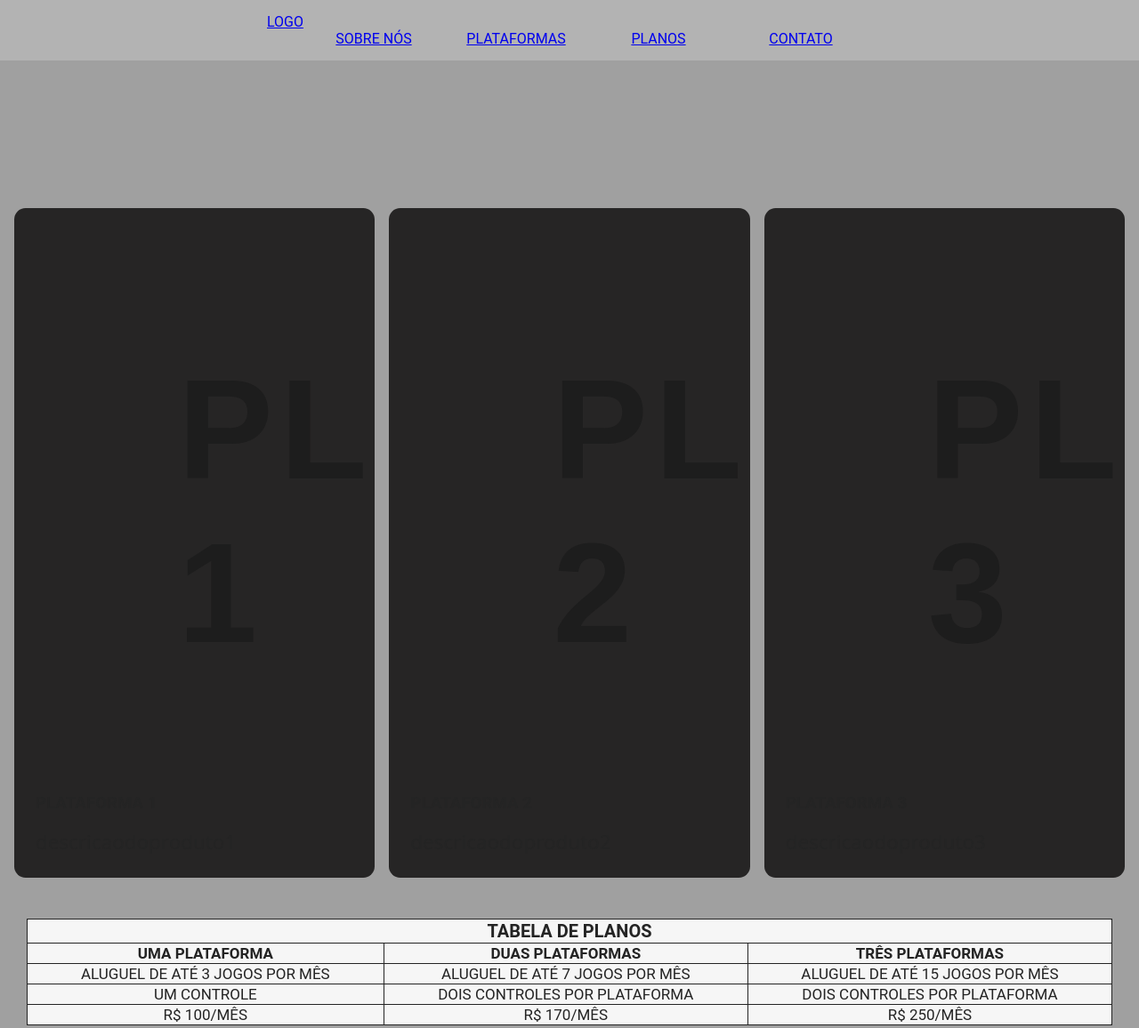
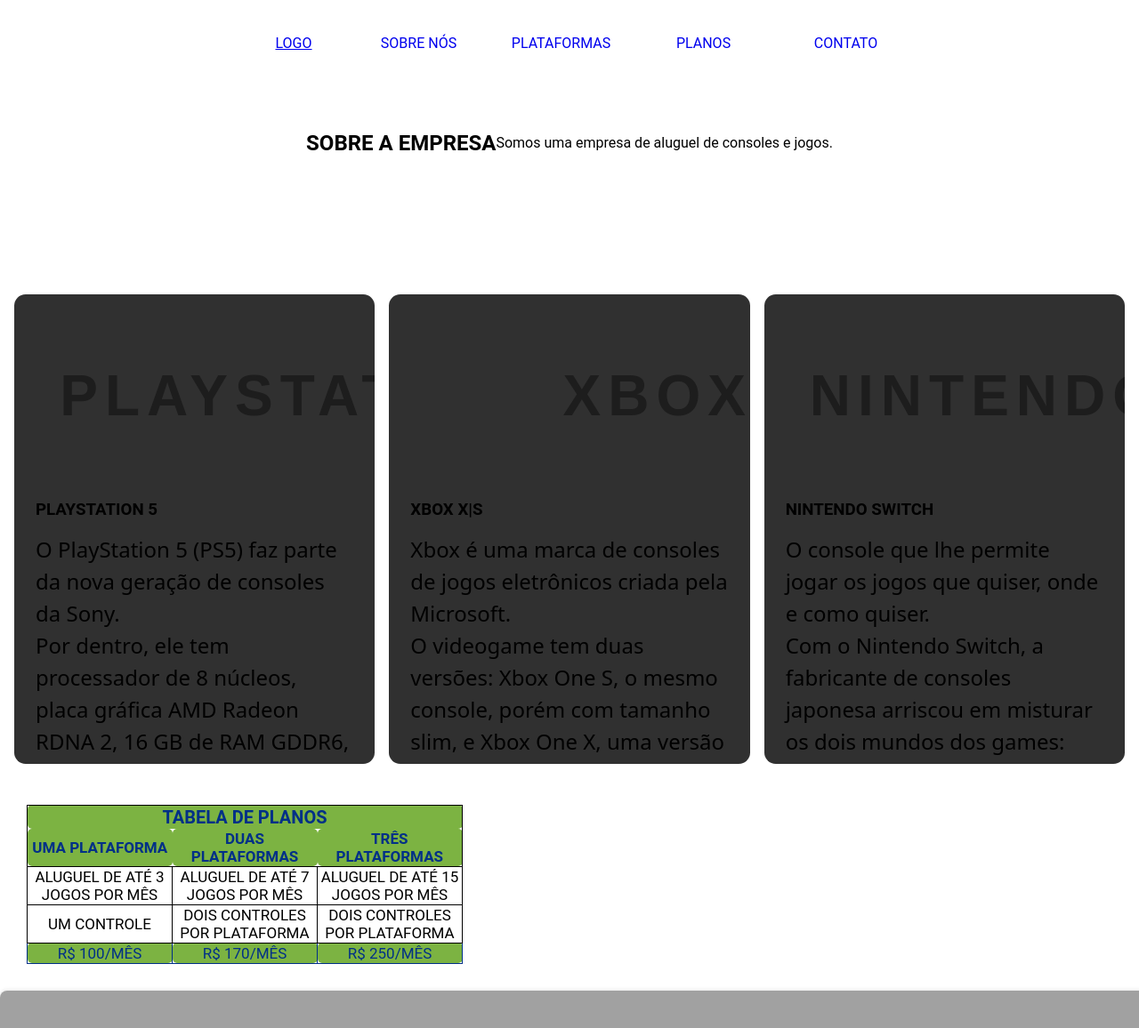
Before and after one commit to isabelasnts/siteFrontEstatico, a plain HTML site: page index.html in a window 1280 px wide. Shown: the top 1156 px of the page at 89% size. Drawn offline with Linux system fonts and the light colour scheme.

Commit message:
css changes

```diff
--- a/index.html
+++ b/index.html
@@ -10,7 +10,6 @@
 
 <body>
     <header class="navigation">
-
         <nav class="nav-bar">
             <a href="#"> LOGO </a>
             <ul class="nav-lista">
@@ -32,6 +31,9 @@
 
     <main class="body">
         <div class="sobre" id="section-sobre">
+            <h2>SOBRE A EMPRESA</h2>
+            <p>Somos uma empresa de aluguel de consoles e jogos. <br>
+            </p>
 
 
         </div>
@@ -39,24 +41,30 @@
         <div class="produto container-prod" id="section-prod">
             <div class="cards">
                 <div class="card produto1">
-                    <h2 class="titulo-produto-gde">PLATAFORMA 1</h2>
-                    <h3 class="titulo-produto-peq">PLATAFORMA 1</h3>
-                    <p class="descricao">descricaodoproduto1</p>
+                    <h2 class="titulo-produto-gde">PLAYSTATION </h2>
+                    <h3 class="titulo-produto-peq">PLAYSTATION 5</h3>
+                    <p class="descricao">O PlayStation 5 (PS5) faz parte da nova geração de consoles da Sony.<br>
+                        Por dentro, ele tem processador de 8 núcleos, placa gráfica AMD Radeon RDNA 2, 16 GB de RAM
+                        GDDR6, 825 GB de memória SSD e suporte a jogos em até 8K, com 4K a 120 Hz.</p>
                 </div>
                 <div class="card produto2">
-                    <h2 class="titulo-produto-gde">PLATAFORMA 2</h2>
-                    <h3 class="titulo-produto-peq">PLATAFORMA 2</h3>
-                    <p class="descricao">descricaodoproduto2</p>
+                    <h2 class="titulo-produto-gde">XBOX </h2>
+                    <h3 class="titulo-produto-peq">XBOX X|S</h3>
+                    <p class="descricao">Xbox é uma marca de consoles de jogos eletrônicos criada pela Microsoft.<br>
+                        O videogame tem duas versões: Xbox One S, o mesmo console, porém com tamanho slim, e Xbox One X,
+                        uma versão mais poderosa capaz de rodar jogos em resolução 4K.</p>
                 </div>
                 <div class="card produto3">
-                    <h2 class="titulo-produto-gde">PLATAFORMA 3</h2>
-                    <h3 class="titulo-produto-peq">PLATAFORMA 3</h3>
-                    <p class="descricao">descricaodoproduto3</p>
+                    <h2 class="titulo-produto-gde">NINTENDO </h2>
+                    <h3 class="titulo-produto-peq">NINTENDO SWITCH</h3>
+                    <p class="descricao">O console que lhe permite jogar os jogos que quiser, onde e como quiser.<br>
+                        Com o Nintendo Switch, a fabricante de consoles japonesa arriscou em misturar os dois mundos dos
+                        games: portáteis e consoles de mesa. </p>
                 </div>
             </div>
         </div>
 
-        <div class="planos container-planos" id="section-planos">
+        <div class="container-planos" id="section-planos">
             <div>
                 <table class="tabela">
                     <thead>
@@ -110,7 +118,6 @@
         </div>
         </form>
         </div>
-
     </main>
 
     <div>
@@ -121,7 +128,4 @@
     </div>
 
 </body>
-
-
-
 </html>
--- a/styles.css
+++ b/styles.css
@@ -1,27 +1,44 @@
 * {
     margin: 0;
-}
-
-header {
-    padding: 20px;
-    display: block;
-    background-color: #000000;
-    font-family: 'Roboto', sans-serif;
+    scroll-behavior: smooth;
 }
 
 body {
     margin: 0px;
-    background-color: #a0a0a0;
-    color: #242424;
     font-family: 'Roboto', sans-serif;
     background-image: url(./imagens/1231556.png);
     backdrop-filter: blur(3px);
     background-repeat: no-repeat;
     background-attachment: fixed;
-    background-position:-9px ;
+    background-position: -9px;
+    scroll-behavior: smooth;
 }
 
-.navbar {
+header {
+    position: fixed;
+    padding: 20px;
+    display: block;
+    background-color: rgba(255, 255, 255, 0.9);
+    font-family: 'Roboto', sans-serif;
+}
+
+.navigation {
+    position: sticky;
+    width: 100%;
+    right: 0;
+    top: 0;
+    bottom: auto;
+    /* z-index: 1; */
+    display: flex;
+    padding-right: 30px;
+    padding-left: 30px;
+    justify-content: center;
+    align-items: center;
+    padding-top: 15px;
+    padding-bottom: 15px;
+}
+
+.nav-bar {
     display: flex;
     align-items: center;
     justify-content: space-between;
@@ -40,6 +57,19 @@
     padding-block: none;
 }
 
+.botao {
+    text-decoration: none;
+    text-align: center;
+    justify-content: space-evenly;
+}
+
+.sobre {
+    display: flex;
+    padding: 30px 30px 120px;
+    justify-content: center;
+    align-items: center;
+}
+
 .container-prod {
     padding: 1rem;
 }
@@ -51,38 +81,37 @@
 }
 
 .card {
-    background: #262525;
+    background: #303030;
     padding: 1.5rem;
     overflow: hidden;
     border-radius: 0.8rem;
+    height: 30rem;
 }
 
 .titulo-produto-gde {
     font-family: fantasy, sans-serif;
-    font-size: 10rem;
+    font-size: 4rem;
     letter-spacing: 0.5rem;
     color: #1d1d1d;
-    transform: translatex(10rem);
+    transform: translatex(1.7rem);
     transition: transform 2.5s;
+    text-align: end;
 }
 
 .titulo-produto-peq {
+    margin-top: 5rem;
     margin-bottom: 1rem;
 }
 
 .descricao {
-    font-size: 1.4rem;
+    font-size: 1.5rem;
     font-family: system-ui, -apple-system, BlinkMacSystemFont, 'Segoe UI', Roboto, Oxygen, Ubuntu, Cantarell, 'Open Sans', 'Helvetica Neue', sans-serif;
     line-height: 1.5;
 }
 
-.card:hover .card1 {
-    background-color: #262525;
-}
-
 .card:hover .titulo-produto-gde {
-    transform: translateX(-115%);
-    color: fff;
+    transform: translateX(-170%);
+    color: #000000;
 }
 
 .card.produto1:hover {
@@ -95,17 +124,19 @@
 
 .card.produto2:hover {
     background-color: #7CB342;
-    background-image: url("./imagens/xboxlogo.png");
-    background-position: center;
+    background-image: url("./imagens/xbox.png");
+    background-position:center;
     background-repeat: no-repeat;
+    background-size: 65%;
 }
 
 .card.produto3:hover {
     background-color: #FF3D00;
-    background-image: url("./imagens/Nintendo-Switch-Logo.png");
-    background-size: 47rem;
+    /* background: linear-gradient(to left, #5c90f1 , #ff3d00 ); */
+    background-image: url("./imagens/nitendo.png");
     background-position: center;
     background-repeat: no-repeat;
+    background-size: 65%;
 
 }
 
@@ -115,44 +146,11 @@
     align-items: center;
 }
 
-
-.navigation {
-    position: static;
-    left: 0;
-    top: 0;
-    right: 0;
-    bottom: auto;
-    z-index: 1;
-    display: flex;
-    padding-right: 30px;
-    padding-left: 30px;
-    justify-content: center;
-    align-items: center;
-    background-color: #b3b3b3;
-    padding-top: 15px;
-    padding-bottom: 15px;
-}
-
-.sobre {
-    display: flex;
-    padding: 30px 30px 120px;
+table {
     justify-content: center;
     align-items: center;
 }
 
-.tabela .titulo {
-    font-size: 20px;
-
-}
-
-th {
-    display: table-cell;
-    font-weight: bold;
-    border-collapse: separate;
-}
-td{
-    border-collapse: separate;
-}
 .tabela {
     width: calc(100%);
     border-radius: 5px;
@@ -164,22 +162,45 @@
     background-color: rgba(255, 255, 255, 0.9);
 }
 
+.tabela .titulo {
+
+    border-radius: 5px;
+    font-size: 20px;
+    font-weight: bold;
+}
+
+th {
+    display: table-cell;
+    font-weight: bold;
+    border-radius: 5px;
+    border-collapse: separate;
+    background-color: #7CB342;
+    color: #003087;
+}
+
+tbody {
+    border-collapse: separate;
+    border: 1px solid;
+}
+
 table,
-td,
-th {
+td {
     border: 1px solid;
     border-collapse: collapse;
-    width: 100rem;
+    width: 10rem;
     align-content: center;
     align-items: center;
     text-align: center;
     border-collapse: separate;
+    border-radius: 5px;
 
 }
 
-tfoot{
+tfoot {
     border-spacing: .1rem;
     border-radius: 5px;
+    background-color: #7CB342;
+    color: #003087;
 }
 
 
```
Also changed, not shown: imagens/Nintendo-Switch-Logo.png (deleted), imagens/nitendo.png (added), imagens/xbox.png (added), imagens/xboxlogo.png (deleted).
